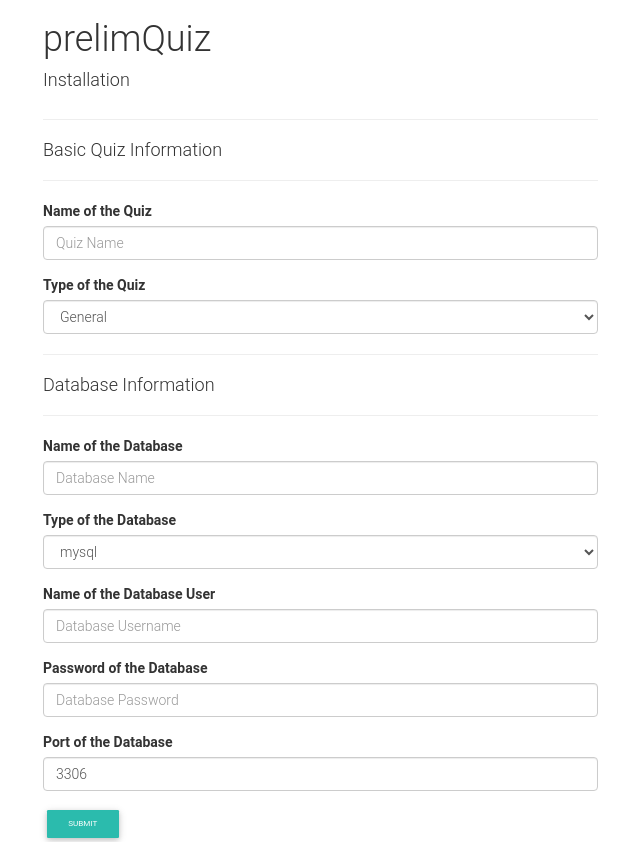
After one commit to imujjwal96/prelimQuiz, a PHP site: page /install.php in a window 1280 px wide. The commit adds this page. Shown: the whole page, without its empty margins (27-667 px from the left). Run offline with PHP 8.4, Linux system fonts and the light colour scheme; some libraries are stand-ins or nearby versions.

Commit message:
Project installation implemented

```diff
--- a/public/index.php
+++ b/public/index.php
@@ -1,4 +1,10 @@
 <?php
+
+
+if (!file_exists('../application/config/config.php')) {
+    header('Location: install.php');
+    die;
+}
 
 require_once '../application/init.php';
 
--- /dev/null
+++ b/public/install.php
@@ -0,0 +1,134 @@
+<?php
+
+if ($_SERVER["REQUEST_METHOD"] == "POST") {
+    if (isset($_POST["quiz_name"], $_POST["quiz_type"], $_POST["db_name"], $_POST["db_type"],
+        $_POST["db_user"], $_POST["db_pass"], $_POST["db_port"])) {
+        $quiz_name = empty($_POST["quiz_name"]) ? "Prelim Quiz" : htmlspecialchars($_POST["quiz_name"]);
+        $quiz_type = empty($_POST["quiz_name"]) ? "mcq" : htmlspecialchars($_POST["quiz_type"]);
+        $db_name = empty($_POST["quiz_name"]) ? "prelim_quiz" : htmlspecialchars($_POST["db_name"]);
+        $db_type = empty($_POST["quiz_name"]) ? "mysql" : htmlspecialchars($_POST["db_type"]);
+        $db_user = empty($_POST["quiz_name"]) ? "root" : htmlspecialchars($_POST["db_user"]);
+        $db_pass = empty($_POST["quiz_name"]) ? "" : htmlspecialchars($_POST["db_pass"]);
+        $db_port = empty($_POST["quiz_name"]) ? "3306" : htmlspecialchars($_POST["db_port"]);
+
+        $config_file = fopen("../application/config/config.php", "w") or die("could not open file.");
+
+        $content = '<?php
+    return array(
+        \'URL\' => \'http://\' . $_SERVER[\'HTTP_HOST\'] . str_replace(\'public\', \'\', dirname($_SERVER[\'SCRIPT_NAME\'])),
+
+        \'PATH_CONTROLLER\' => realpath(dirname(__FILE__).\'/../../\') . \'/application/controllers/\',
+        \'PATH_VIEW\' => realpath(dirname(__FILE__).\'/../../\') . \'/application/views/\',
+
+        \'DEFAULT_CONTROLLER\' => \'index\',
+        \'DEFAULT_ACTION\' => \'index\',
+
+        \'DB_TYPE\' => "' . $db_type . '",
+        \'DB_HOST\' => \'127.0.0.1\',
+        \'DB_NAME\' => "' . $db_name . '",
+        \'DB_USER\' => "' . $db_user . '",
+        \'DB_PASS\' => "' . $db_pass . '",
+        \'DB_PORT\' => ' . $db_port . ',
+        \'DB_CHARSET\' => \'utf8\',
+
+        \'COOKIE_RUNTIME\' => 1209600,
+        \'COOKIE_PATH\' => \'/\',
+        \'COOKIE_DOMAIN\' => "",
+        \'COOKIE_SECURE\' => false,
+        \'COOKIE_HTTP\' => true,
+        \'SESSION_RUNTIME\' => 604800,
+
+        \'QUIZ_NAME\' => "' . $quiz_name . '",
+        \'QUIZ_TYPE\' => "' . $quiz_type . '"
+    );
+';
+        if (fwrite($config_file, $content)) {
+            header('Location: /');
+        } else {
+            die('couldnot write file.');
+        }
+    } else {
+        die("not set");
+    }
+}
+?>
+
+<!DOCTYPE html>
+<html lang="en">
+
+<head>
+
+    <meta charset="utf-8">
+    <meta name="viewport" content="width=device-width, initial-scale=1, shrink-to-fit=no">
+    <meta http-equiv="x-ua-compatible" content="ie=edge">
+
+    <title>CodeRush2016</title>
+
+    <link rel="stylesheet" href="https://maxcdn.bootstrapcdn.com/font-awesome/4.6.3/css/font-awesome.min.css">
+    <link href="https://maxcdn.bootstrapcdn.com/bootstrap/4.0.0-alpha.4/css/bootstrap.min.css" rel="stylesheet">
+    <link href="https://cdnjs.cloudflare.com/ajax/libs/mdbootstrap/4.1.1/css/mdb.min.css" rel="stylesheet">
+</head>
+
+<body>
+    <div class="container">
+        <h1>prelimQuiz</h1>
+        <h4>Installation</h4>
+        <div class="row">
+            <div class="col-md-6 offset-md-3">
+                <form role="form" method="POST" action="install.php">
+                    <hr />
+                    <h4>Basic Quiz Information</h4>
+                    <hr />
+                    <div class="form-group">
+                        <label class="control-label" for="quiz_name">Name of the Quiz</label>
+                        <input type="text" class="form-control" name="quiz_name" id="quiz_name" placeholder="Quiz Name">
+                    </div>
+                    <div class="form-group">
+                        <label for="quiz_type">Type of the Quiz</label>
+                        <select class="form-control" name="quiz_type" id="quiz_type">
+                            <option>General</option>
+                            <option>MCQ</option>
+                            <option>Mixed</option>
+                        </select>
+                    </div>
+                    <hr />
+                    <h4>Database Information</h4>
+                    <hr />
+                    <div class="form-group">
+                        <label class="control-label" for="db_name">Name of the Database</label>
+                        <input type="text" class="form-control" name="db_name" id="db_name" placeholder="Database Name">
+                    </div>
+                    <div class="form-group">
+                        <label for="db_type">Type of the Database</label>
+                        <select class="form-control" name="db_type" id="db_type">
+                            <option>mysql</option>
+                        </select>
+                    </div>
+                    <div class="form-group">
+                        <label class="control-label" for="db_user">Name of the Database User</label>
+                        <input type="text" class="form-control" name="db_user" id="db_user" placeholder="Database Username">
+                    </div>
+                    <div class="form-group">
+                        <label class="control-label" for="db_pass">Password of the Database</label>
+                        <input type="password" class="form-control" name="db_pass" id="db_pass" placeholder="Database Password">
+                    </div>
+                    <div class="form-group">
+                        <label class="control-label" for="db_port">Port of the Database</label>
+                        <input type="text" class="form-control" name="db_port" id="db_port" value="3306">
+                    </div>
+                    <button type="submit" class="btn btn-default">Submit</button>
+                </form>
+
+            </div>
+        </div>
+    </div>
+
+
+
+<script type="text/javascript" src="https://cdnjs.cloudflare.com/ajax/libs/jquery/3.1.1/jquery.min.js"></script>
+<script type="text/javascript" src="https://maxcdn.bootstrapcdn.com/bootstrap/3.3.7/js/bootstrap.min.js"></script>
+
+
+</body>
+
+</html>
```
Also changed, not shown: application/config/config.php (deleted, +0 -29 lines).
